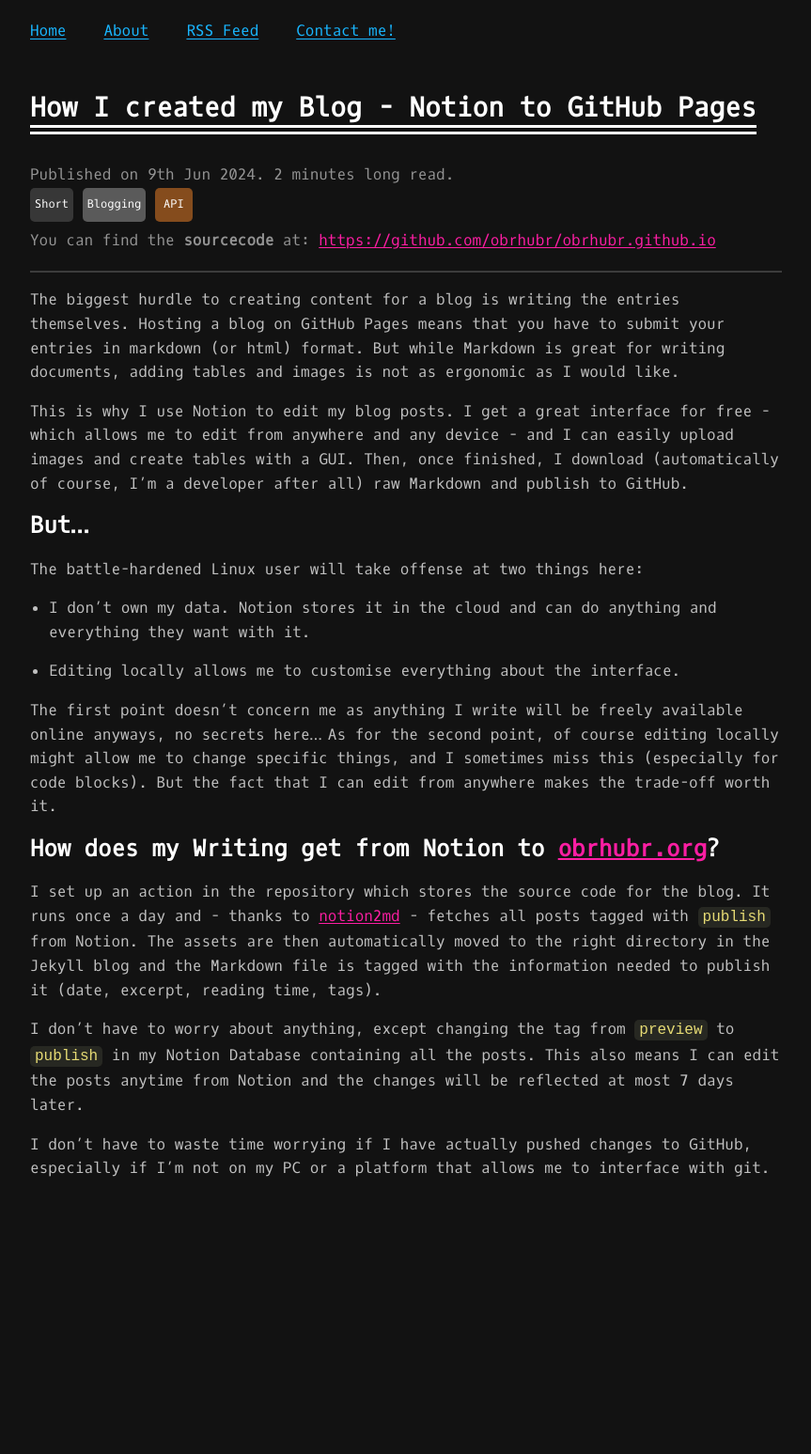
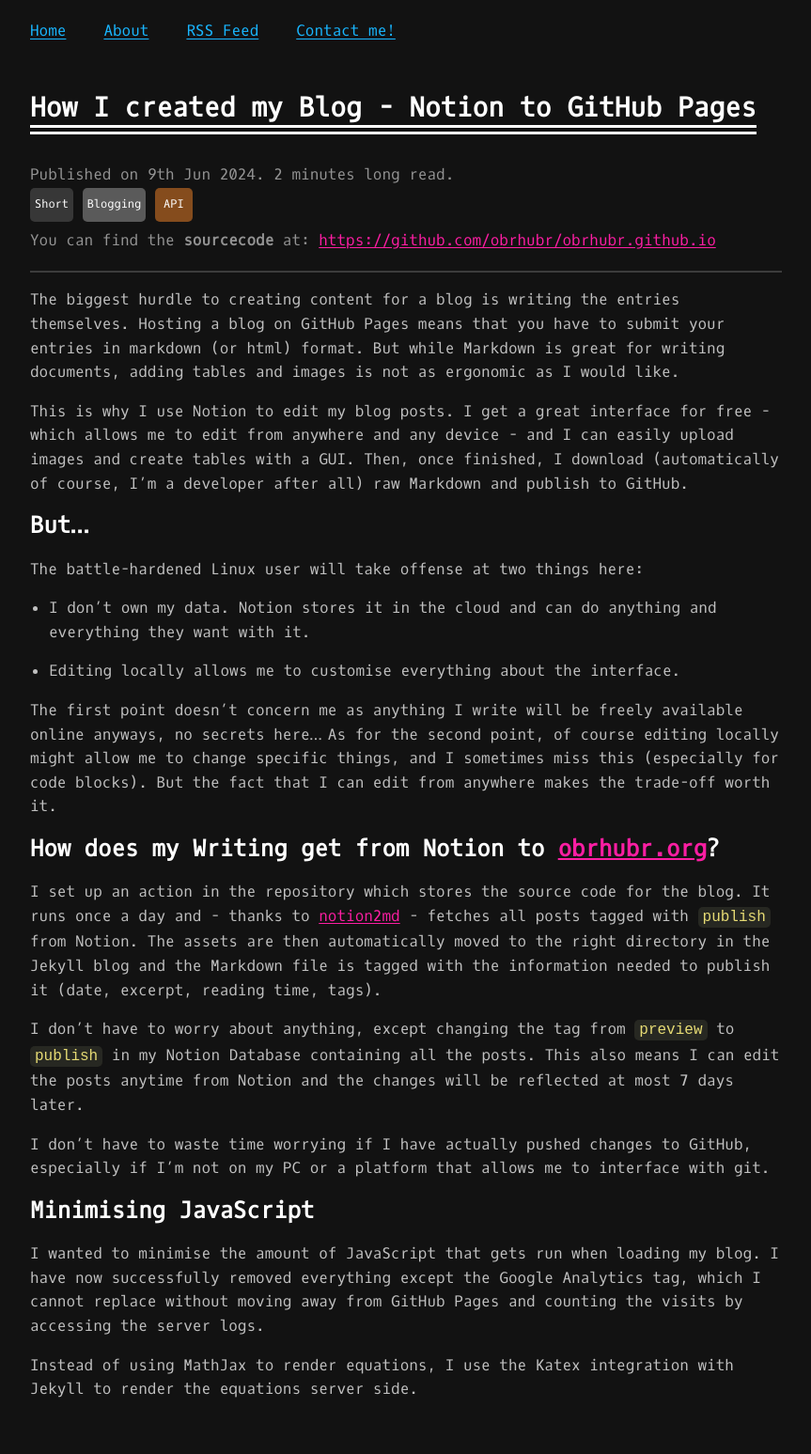
Before and after one commit to obrhubr/obrhubr.github.io, a Jekyll site: the page built from _posts/2024-06-09-created-blog.md, in a window 1280 px wide. Shown: the whole page at 94% size, without its empty margins (208-1071 px from the left). Built offline with Jekyll 4.4.1, drawn with Linux system fonts in a browser that asks for light colours; before the commit the page ends 1312 px from its top, so only the background shows below that.

Commit message:
Automated update to blog posts

```diff
--- a/_posts/2024-06-09-created-blog.md
+++ b/_posts/2024-06-09-created-blog.md
@@ -34,3 +34,9 @@ I set up an action in the repository which stores the source code for the blog.
 I don’t have to worry about anything, except changing the tag from `preview` to `publish` in my Notion Database containing all the posts. This also means I can edit the posts anytime from Notion and the changes will be reflected at most 7 days later.
 
 I don’t have to waste time worrying if I have actually pushed changes to GitHub, especially if I’m not on my PC or a platform that allows me to interface with git.
+
+## Minimising JavaScript
+
+I wanted to minimise the amount of JavaScript that gets run when loading my blog. I have now successfully removed everything except the Google Analytics tag, which I cannot replace without moving away from GitHub Pages and counting the visits by accessing the server logs.
+
+Instead of using MathJax to render equations, I use the Katex integration with Jekyll to render the equations server side.
```
Also changed, not shown: _posts/2024-06-21-reverse-engineering-diploma.md (+4 -4 lines).
